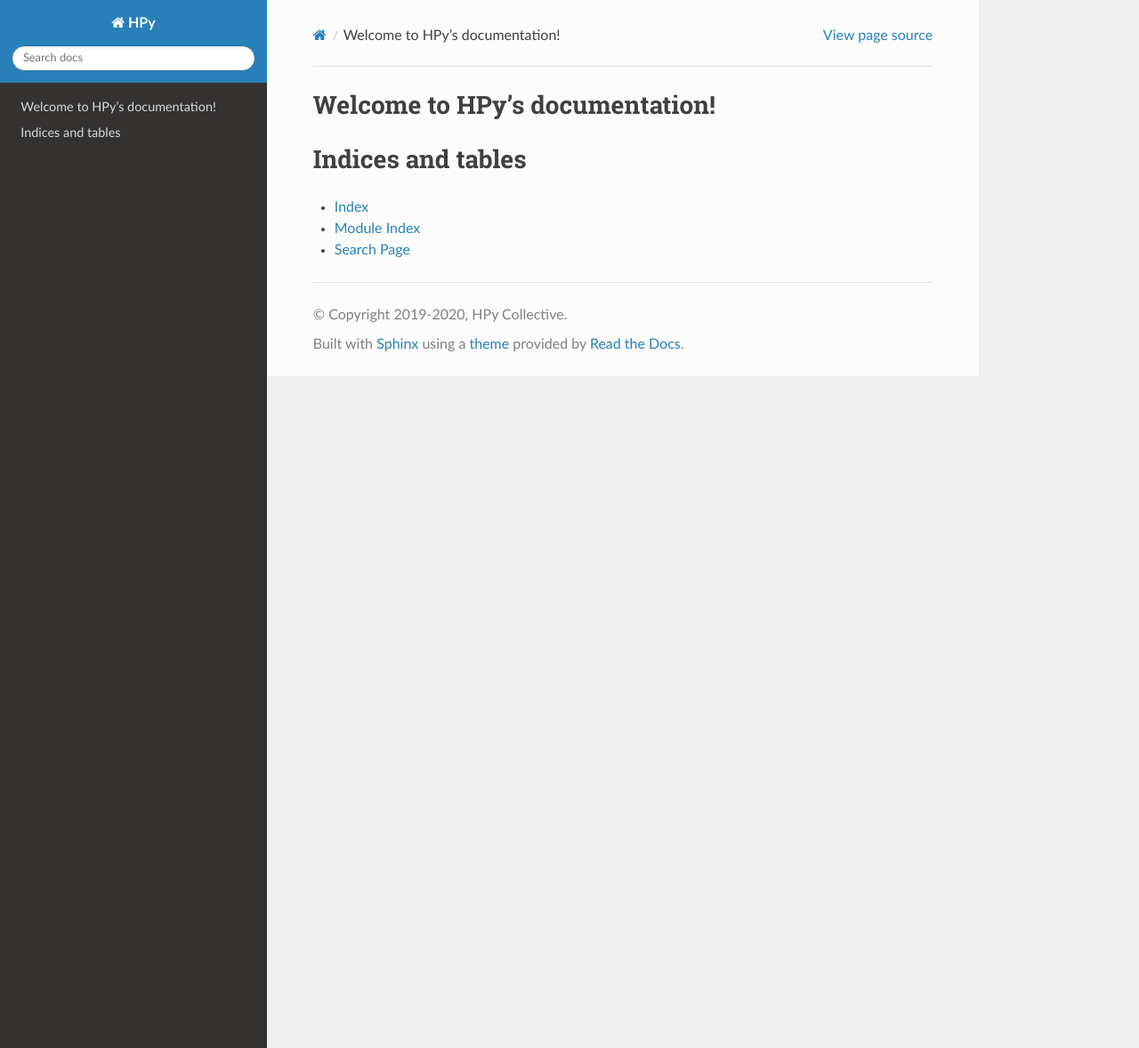
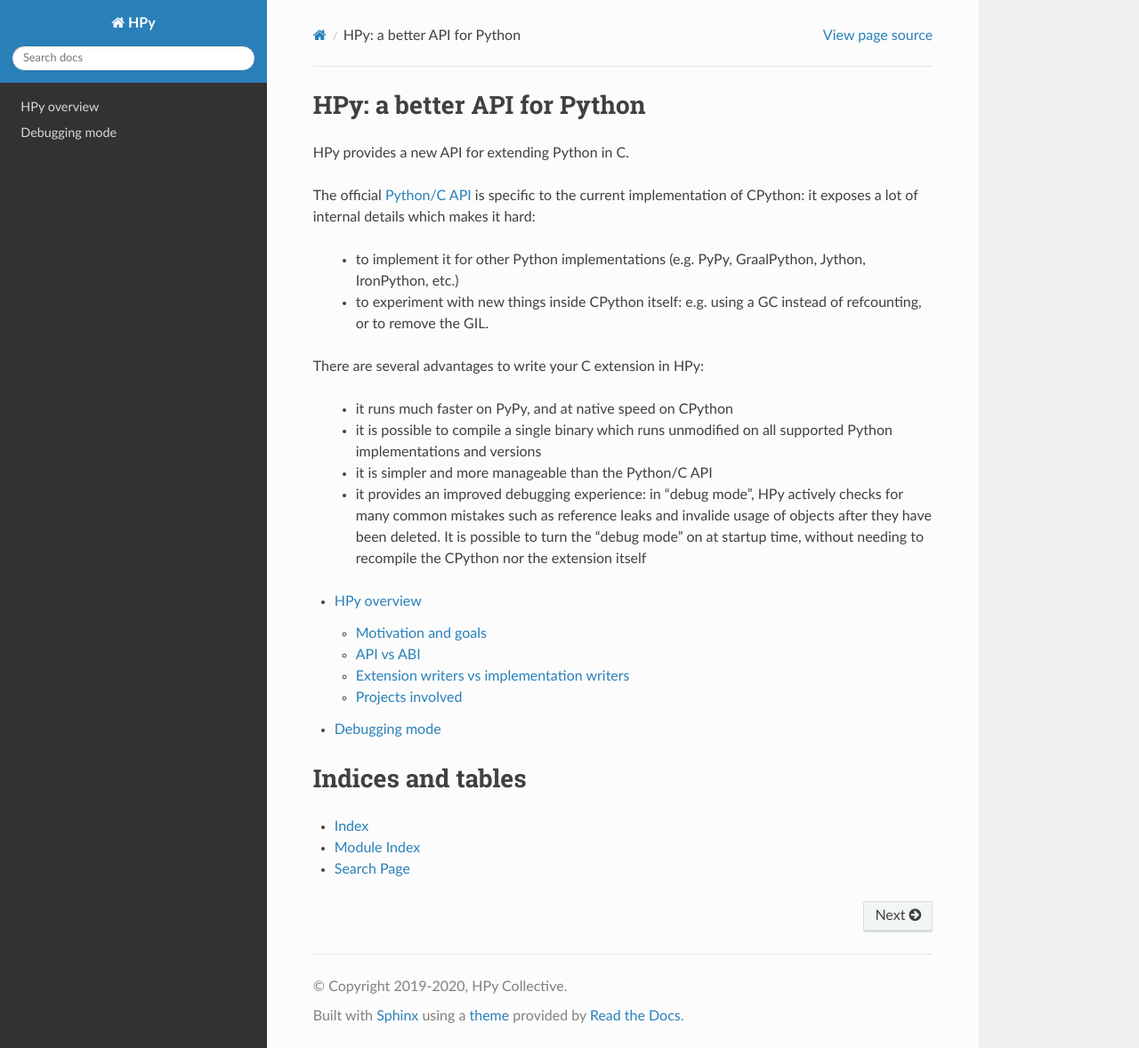
Before and after one commit to hpyproject/hpy, a Sphinx documentation site: the page built from docs/index.rst, in a window 1280 px wide and 1178 px high. Shown: the whole window at 89% size. Built offline with Sphinx 7.4.7 and the Read the Docs theme 2.0.0, drawn with Linux system fonts in a browser that asks for light colours.

Commit message:
start to write the docs and add a skeleton

```diff
--- /dev/null
+++ b/docs/debugging.rst
@@ -0,0 +1,2 @@
+Debugging mode
+===============
--- a/docs/index.rst
+++ b/docs/index.rst
@@ -3,13 +3,42 @@
    You can adapt this file completely to your liking, but it should at least
    contain the root `toctree` directive.
 
-Welcome to HPy's documentation!
+HPy: a better API for Python
 ===============================
+
+HPy provides a new API for extending Python in C.
+
+The official `Python/C API <https://docs.python.org/3/c-api/index.html>`_ is
+specific to the current implementation of CPython: it exposes a lot of
+internal details which makes it hard:
+
+  - to implement it for other Python implementations (e.g. PyPy, GraalPython,
+    Jython, IronPython, etc.)
+
+  - to experiment with new things inside CPython itself: e.g. using a GC
+    instead of refcounting, or to remove the GIL.
+
+There are several advantages to write your C extension in HPy:
+
+  - it runs much faster on PyPy, and at native speed on CPython
+
+  - it is possible to compile a single binary which runs unmodified on all
+    supported Python implementations and versions
+
+  - it is simpler and more manageable than the Python/C API
+
+  - it provides an improved debugging experience: in "debug mode", HPy
+    actively checks for many common mistakes such as reference leaks and
+    invalide usage of objects after they have been deleted. It is possible to
+    turn the "debug mode" on at startup time, without needing to recompile the
+    CPython nor the extension itself
+
 
 .. toctree::
    :maxdepth: 2
-   :caption: Contents:
 
+   overview
+   debugging
 
 
 Indices and tables
--- /dev/null
+++ b/docs/overview.rst
@@ -0,0 +1,15 @@
+HPy overview
+=============
+
+Motivation and goals
+---------------------
+
+
+API vs ABI
+-----------
+
+Extension writers vs implementation writers
+--------------------------------------------
+
+Projects involved
+-----------------
```
